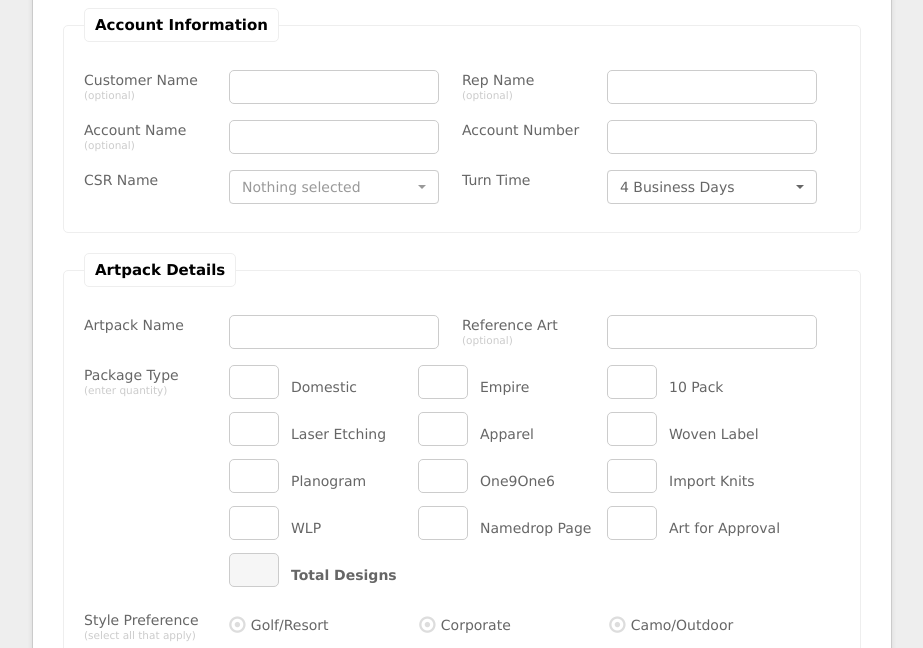
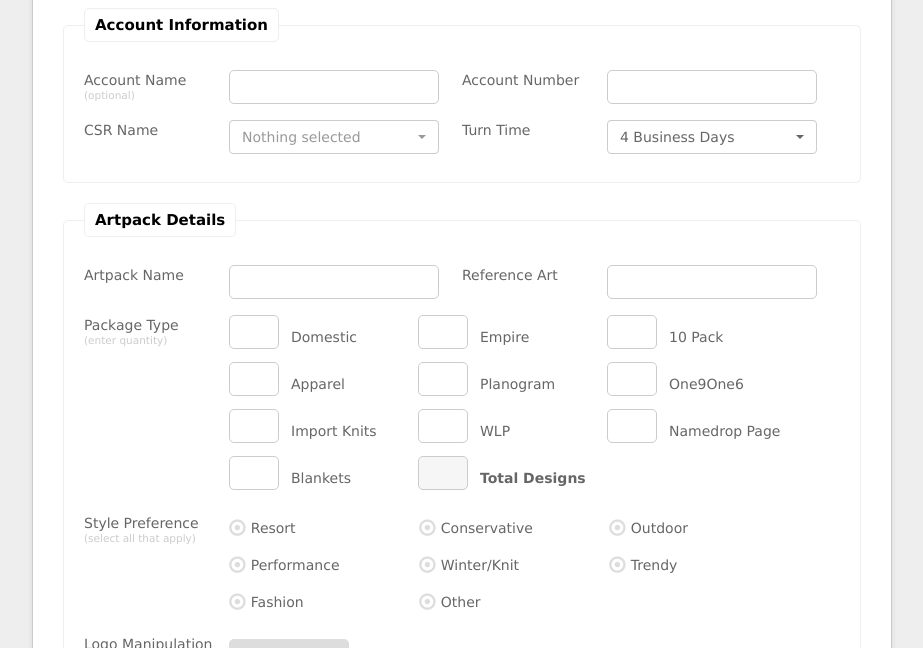
Before and after one commit to tashapai/PAI-FORMS, a plain HTML site: page imperialartpack.html in a window 1280 px wide. Shown: the part 145-793 px from the top of the page, without its empty margins (178-1101 px from the left). Drawn offline with Linux system fonts and the light colour scheme.

Commit message:
Minor tweaks and added photo type images

```diff
--- a/assets/css/photo.css
+++ b/assets/css/photo.css
@@ -19,6 +19,10 @@ body { font: 100% "Lucida Grande", "Lucida Sans Unicode", Arial, sans-serif; min
   background: url(http://ibrahimjabbari.com/english/images/hr-11.png) repeat-x 0 0;
   border: 0;
   float:left;
+}
+
+.checkarea label img {
+  width:40px;float:left;margin:-3px 8px 0 0;
 }
 
 #container {
@@ -320,10 +324,11 @@ input[type=number]::-webkit-inner-spin-button {
 acronym { border-bottom:1px dotted #ccc; }
 
 
-#container div.ng-scope div div label {height:auto;clear:none;padding: 15px 0 0 0;width:189px;}
+#container div.ng-scope div div label {height:auto;clear:none;padding: 7px 0 7px 0;width:189px;}
 #container div.ng-scope div div input[readonly]{background:#f6f6f6;font-weight:bolder;}
 #container div.ng-scope label input{margin:-12px 12px 0 0;text-align:center;}
-#container div.ng-scope div.checkarea {margin: 0 0 10px 0;}
+#container div.ng-scope div.checkarea {margin: 0 0 0 0;}
+#container div.ng-scope div.checkarea2 {float:left;display:inline;}
 
 
 /* ============================================================
--- a/imperialartpack.html
+++ b/imperialartpack.html
@@ -23,16 +23,6 @@
 			<fieldset>
 
 				<legend>Account Information</legend>
-
-				<div class="half">
-					<label for="customer_name" accesskey="U">Customer Name<br><small>(optional)</small></label>
-					<input name="customer_name" type="text" id="customer_name" placeholder="" />
-				</div>
-
-				<div class="half">
-					<label for="rep_name" accesskey="R">Rep Name<br><small>(optional)</small></label>
-					<input name="rep_name" type="text" id="rep_name" placeholder="" />
-				</div>
 
 				<div class="half">
 					<label for="account_name" accesskey="A">Account Name<br><small>(optional)</small></label>
@@ -137,23 +127,9 @@
 				</div>
 
 				<div class="half">
-					<label for="reference_tapes" accesskey="E">Reference Art <br /><small>(optional)</small></label>
-					<input name="reference_tapes" type="text" id="reference_tapes" placeholder="" />
+					<label for="reference_tapes" accesskey="E">Reference Art <br /></label>
+					<input name="reference_tapes" type="text" id="reference_tapes" placeholder="" required="required" />
 				</div>
-
-				<!-- OLD PACKAGE TYPE SELECTOR
-				<div>
-				<label for="package_type" accesskey="P">Package Type <br><small>(select all that apply)</small></label>
-					<div style="width:588px;float:left;">
-						<select id="package_type" class="selectpicker show-tick form-control" multiple data-max-options="5" required="required" />
-							<option>Domestic</option>
-							<option>Q30</option>
-							<option>C60</option>
-							<option>Full Custom</option>
-							<option>Core 24</option>
-						</select>
-					</div>
-				</div> -->
 
 				<div ng-app>
 					<label for="package_type" accesskey="P">Package Type<br><small>(enter quantity)</small></label>
@@ -175,17 +151,7 @@
 
 						<div>
 							<label>
-							<input ng-model="LaserEtching" type="number" value="{{LaserEtching}}">Laser Etching</label>
-						</div>
-
-						<div>
-							<label>
 							<input ng-model="Apparel" type="number" value="{{Apparel}}">Apparel</label>
-						</div>
-
-						<div>
-							<label>
-							<input ng-model="WovenLabel" type="number" value="{{WovenLabel}}">Woven Label</label>
 						</div>
 
 						<div>
@@ -215,11 +181,11 @@
 
 						<div>
 							<label>
-							<input ng-model="ArtforApproval" type="number" value="{{ArtforApproval}}">Art for Approval</label>
+							<input ng-model="Blankets" type="number" value="{{Blankets}}">Blankets</label>
 						</div>
 
 						<div>
-							<label style="font-weight:bold"><input type="number" value="{{ Domestic + Empire + _10Pack + LaserEtching + Apparel + WovenLabel + Planogram + One9One6 + ImportKnits + WLP + NamedropPage + ArtforApproval }}" readonly disabled>Total Designs</label>
+							<label style="font-weight:bold"><input type="number" value="{{ Domestic + Empire + _10Pack + Apparel + WovenLabel + Planogram + One9One6 + ImportKnits + WLP + NamedropPage + Blankets }}" readonly disabled>Total Designs</label>
 						</div>
 					</div>
 				</div>
@@ -229,19 +195,15 @@
 					<div class="checkarea">
 						<div class="checkbox">
 							<label>
-							<input name="style_preference[]" type="checkbox" id="golf_resort"/><span>Golf/Resort</span></label>
+							<input name="style_preference[]" type="checkbox" id="resort"/><span>Resort</span></label>
 						</div>
 						<div class="checkbox">
 							<label>
-							<input name="style_preference[]" type="checkbox" id="corporate"/><span>Corporate</span></label>
+							<input name="style_preference[]" type="checkbox" id="conservative"/><span>Conservative</span></label>
 						</div>
 						<div class="checkbox">
 							<label>
-							<input name="style_preference[]" type="checkbox" id="camo_outdoor"/><span>Camo/Outdoor</span></label>
-						</div>
-						<div class="checkbox">
-							<label>
-							<input name="style_preference[]" type="checkbox" id="extreme"/><span>Extreme</span></label>
+							<input name="style_preference[]" type="checkbox" id="outdoor"/><span>Outdoor</span></label>
 						</div>
 						<div class="checkbox">
 							<label>
@@ -253,11 +215,11 @@
 						</div>
 						<div class="checkbox">
 							<label>
-							<input name="style_preference[]" type="checkbox" id="distressed"/><span>Distressed</span></label>
+							<input name="style_preference[]" type="checkbox" id="trendy"/><span>Trendy</span></label>
 						</div>
 						<div class="checkbox">
 							<label>
-							<input name="style_preference[]" type="checkbox" id="trucker"/><span>Trucker</span></label>
+							<input name="style_preference[]" type="checkbox" id="fashion"/><span>Fashion</span></label>
 						</div>
 						<div class="checkbox">
 							<label>
```
